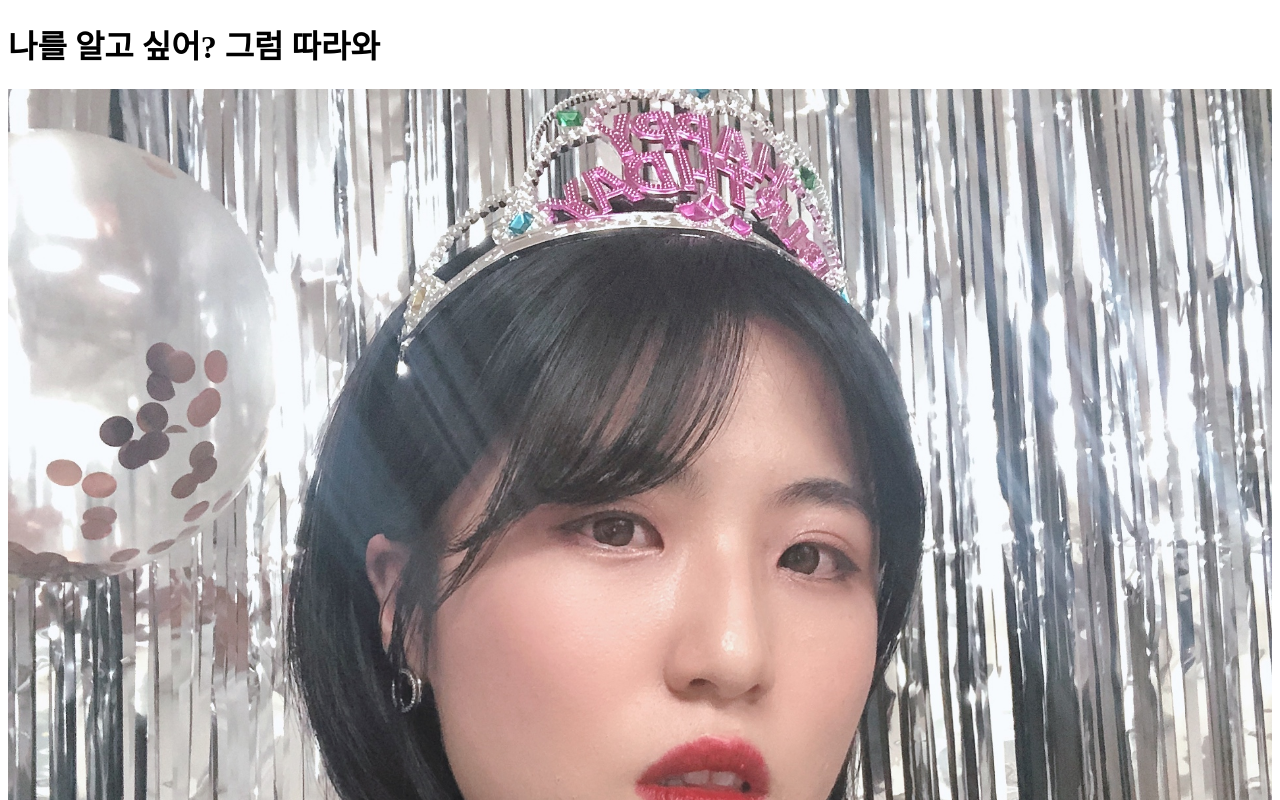
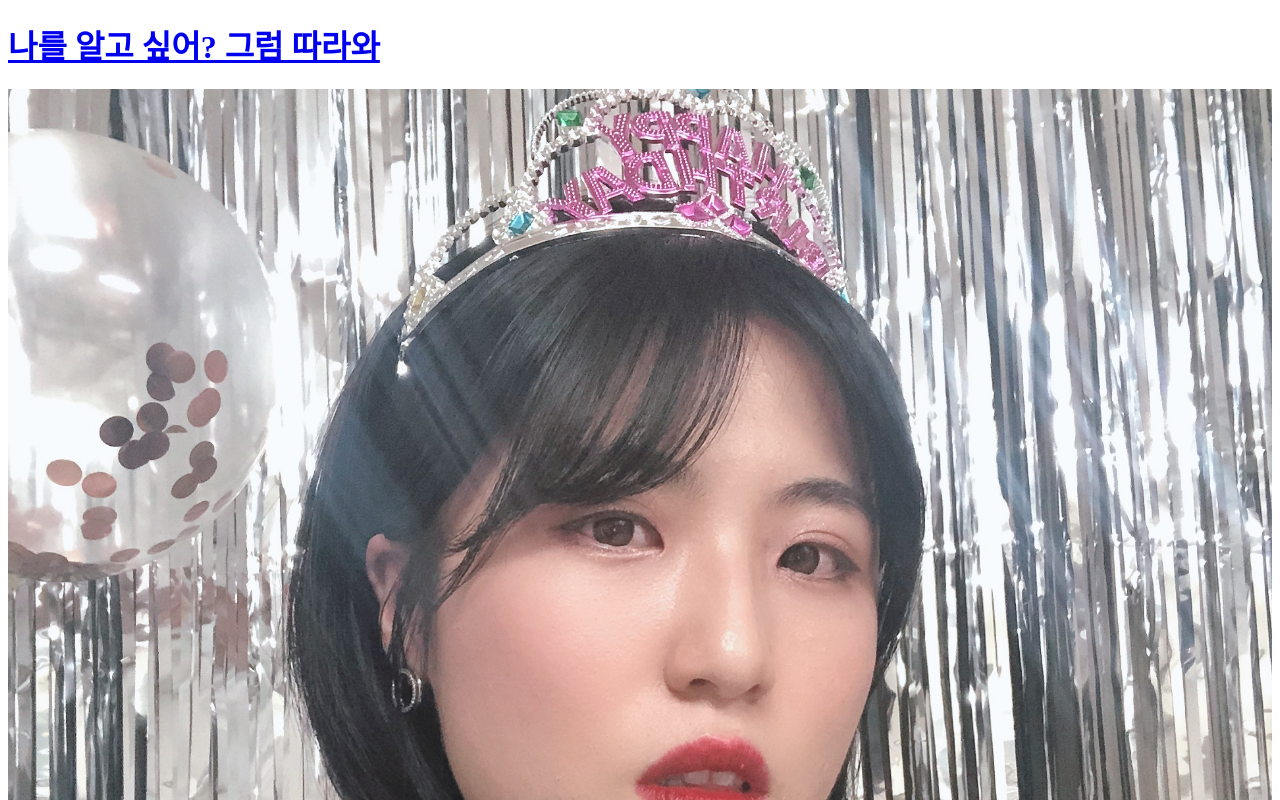
Before and after one commit to hyen43/portfolio, a plain HTML site: page index.html in a window 1280 px wide. Shown: the top 800 px of the page. Drawn offline with Linux system fonts and the light colour scheme.

Commit message:
second version of portfolio

```diff
--- a/index.html
+++ b/index.html
@@ -6,5 +6,5 @@
 </head>
 
 <body>
-  <h1> 나를 알고 싶어? 그럼 따라와 </h1>
+  <h1><a href="1.html"> 나를 알고 싶어? 그럼 따라와 <a></h1>
   <img src="nahyun.jpg" width="100%">
```
